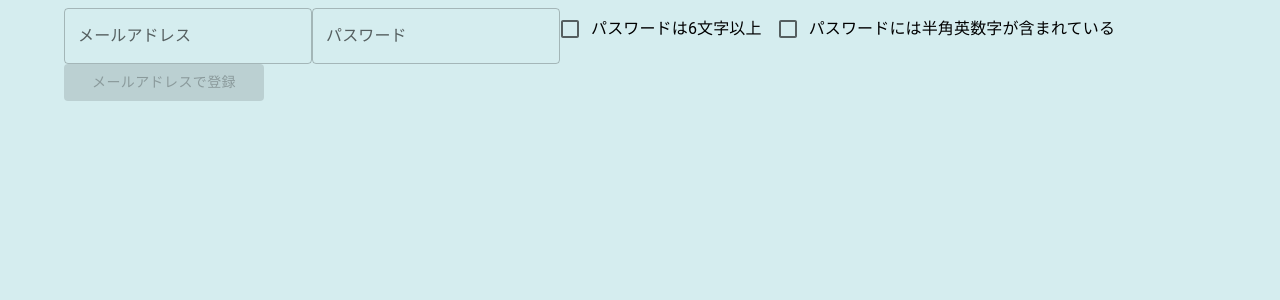
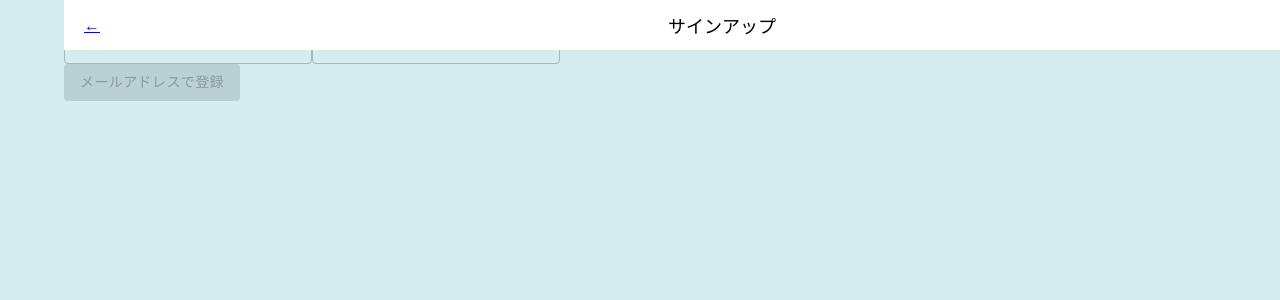
Before and after one commit to SuwaGeeks/Suwaaa, a Next.js app in the folder suwaaa-app/: page /signup in a window 1280 px wide. Shown: the top 300 px of the page. Built offline with nearby package versions, Linux system fonts and the light colour scheme.

Commit message:
componentにTopBer追加, レイアウトを一部変更

```diff
--- a/suwaaa-app/app/signup/page.tsx
+++ b/suwaaa-app/app/signup/page.tsx
@@ -3,26 +3,30 @@
 import { useState } from 'react';
 import { Button, Container, TextField, Checkbox, FormControlLabel } from '@mui/material';
 import styles from './page.module.css';
+import TopBar from '../../components/TopBar';
 
 export default function Signup() {
   const [email, setEmail] = useState('');
   const [password, setPassword] = useState('');
-  const [isValid, setIsValid] = useState(false);
-
-  const checkPassword = (password) => {
-    const hasNumber = /\d/.test(password);
-    const hasLetter = /[a-zA-Z]/.test(password);
-    return hasNumber && hasLetter && password.length >= 6;
-  };
+  const [isLengthValid, setIsLengthValid] = useState(false);
+  const [isCharacterValid, setIsCharacterValid] = useState(false);
 
   const handlePasswordChange = (e) => {
     const newPassword = e.target.value;
     setPassword(newPassword);
-    setIsValid(checkPassword(newPassword));
+
+    // Check if password length is 6 or more
+    setIsLengthValid(newPassword.length >= 6);
+
+    // Check if password contains at least one uppercase letter and one special character
+    const hasUppercase = /[A-Z]/.test(newPassword);
+    const hasSpecialCharacter = /[!@#$%^&*()_+\-=\[\]{};':"\\|,.<>\/?]+/.test(newPassword);
+    setIsCharacterValid(hasUppercase && hasSpecialCharacter);
   };
 
   return (
     <Container className={styles.container}>
+      <TopBar goBackTo="/start" pageTitle="サインアップ" />
       <TextField
         label="メールアドレス"
         variant="outlined"
@@ -36,17 +40,16 @@ export default function Signup() {
         onChange={handlePasswordChange}
       />
       <FormControlLabel
-        control={<Checkbox checked={isValid} />}
+        control={<Checkbox checked={isLengthValid} />}
         label="パスワードは6文字以上"
       />
       <FormControlLabel
-        control={<Checkbox checked={isValid} />}
-        label="パスワードには半角英数字が含まれている"
+        control={<Checkbox checked={isCharacterValid} />}
+        label="パスワードには大文字と特殊文字が含まれている"
       />
       <Button
         variant="contained"
-        className={isValid ? styles.button : styles.disabledButton}
-        disabled={!isValid}
+        disabled={!(isLengthValid && isCharacterValid)}
       >
         メールアドレスで登録
       </Button>
--- /dev/null
+++ b/suwaaa-app/components/TopBar.module.css
@@ -0,0 +1,20 @@
+/* TopBar.module.css */
+.topBar {
+    display: flex;
+    justify-content: space-between;
+    align-items: center;
+    background-color: white;
+    height: 50px;
+    width: 100%;
+    position: fixed;
+    top: 0;
+    z-index: 1000;
+  }
+
+  .goBackButton {
+    margin-left: 20px;
+  }
+
+  .pageTitle {
+    font-size: 18px;
+  }
--- /dev/null
+++ b/suwaaa-app/components/TopBar.tsx
@@ -0,0 +1,22 @@
+// components/TopBar.tsx
+import Link from 'next/link';
+import styles from './TopBar.module.css';
+
+interface TopBarProps {
+  goBackTo: string;
+  pageTitle: string;
+}
+
+const TopBar: React.FC<TopBarProps> = ({ goBackTo, pageTitle }) => {
+  return (
+    <div className={styles.topBar}>
+      <Link href={goBackTo} passHref>
+        <div className={styles.goBackButton}>←</div>
+      </Link>
+      <div className={styles.pageTitle}>{pageTitle}</div>
+      <div></div> {/* この空のdivは、justify-content: space-between; によってタイトルを中央に配置するために必要です */}
+    </div>
+  );
+};
+
+export default TopBar;
```
